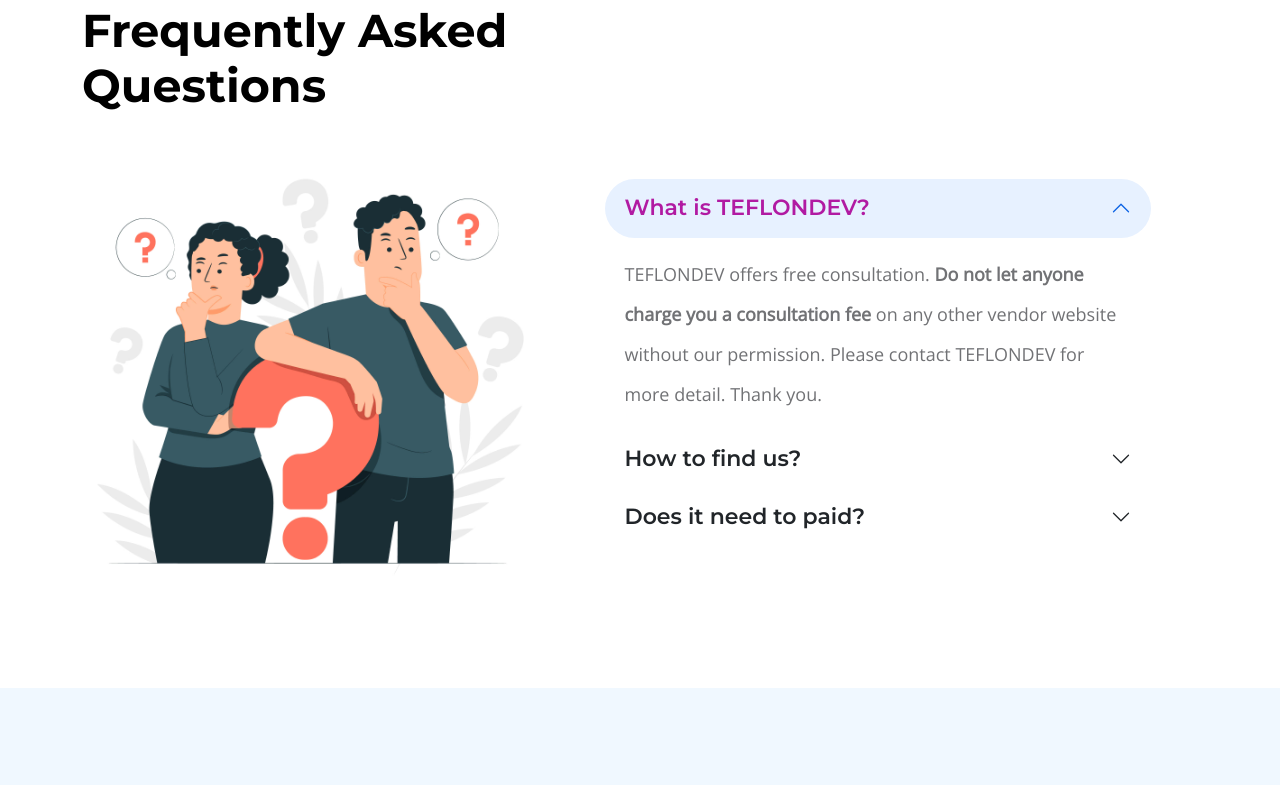
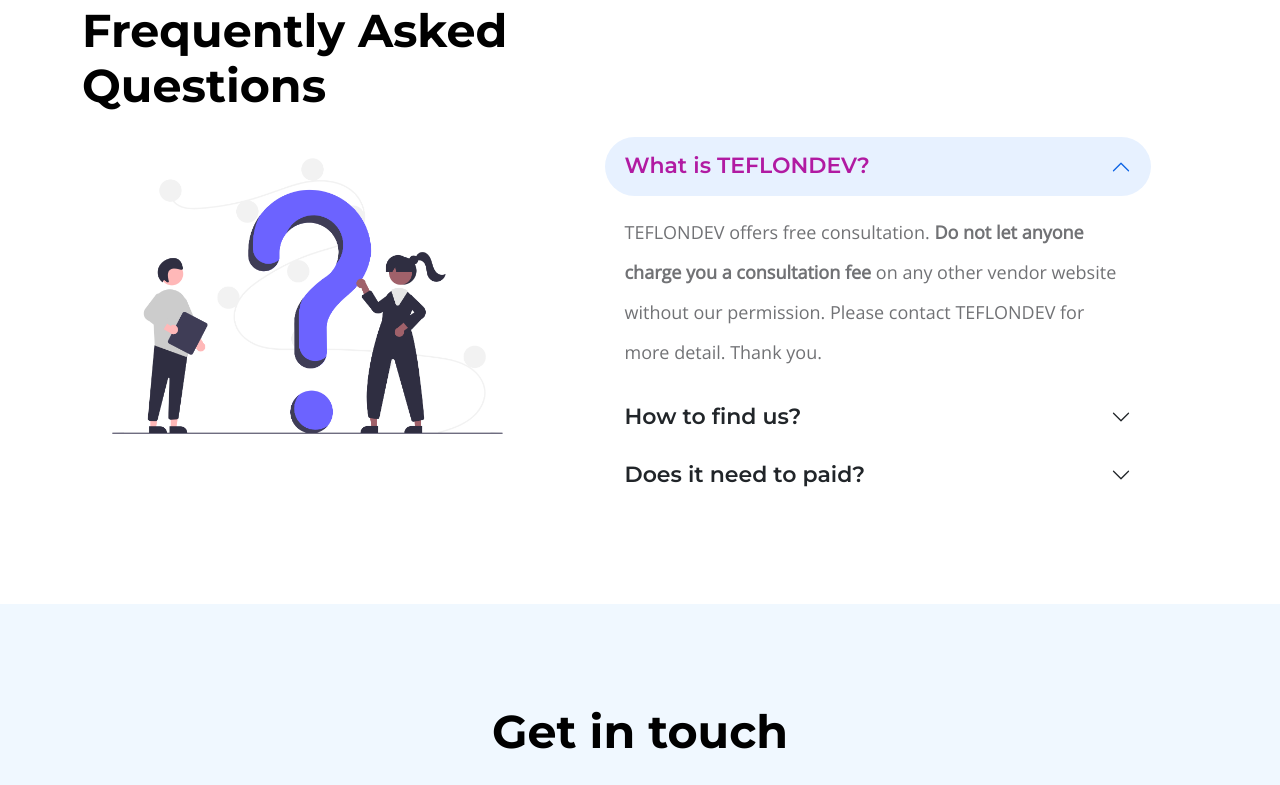
Before and after one commit to The-Boys-formatives/teflondev, a plain HTML site: page THEBOYS/the boys/index.html in a window 1280 px wide. Shown: the part 3003-3788 px from the top of the page. Drawn offline with nearby package versions, Linux system fonts and the light colour scheme.

Commit message:
FAQ section edit

```diff
--- a/THEBOYS/the boys/index.html
+++ b/THEBOYS/the boys/index.html
@@ -577,7 +577,7 @@
                         <div class="clearfix"></div>
 
                         <div class="col-lg-5 col-12">
-                            <img src="images/faq_graphic.jpg" class="img-fluid" alt="FAQs">
+                            <img src="images/faq_graphic.png" class="img-fluid" alt="FAQs">
                         </div>
 
                         <div class="col-lg-6 col-12 m-auto">
```
Also changed, not shown: THEBOYS/the boys/images/faq_graphic.png (added).
